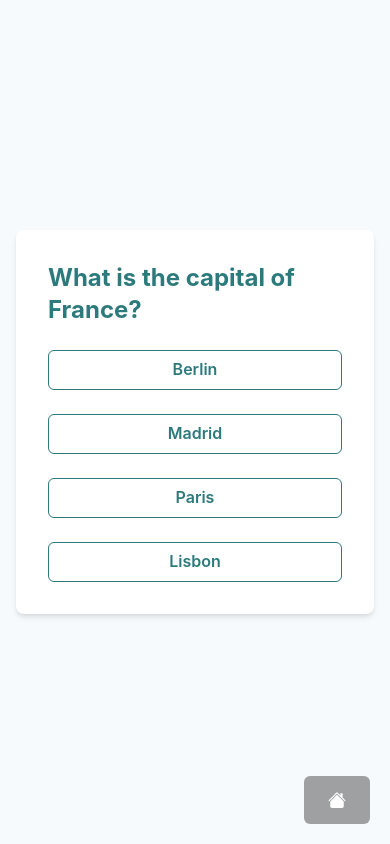
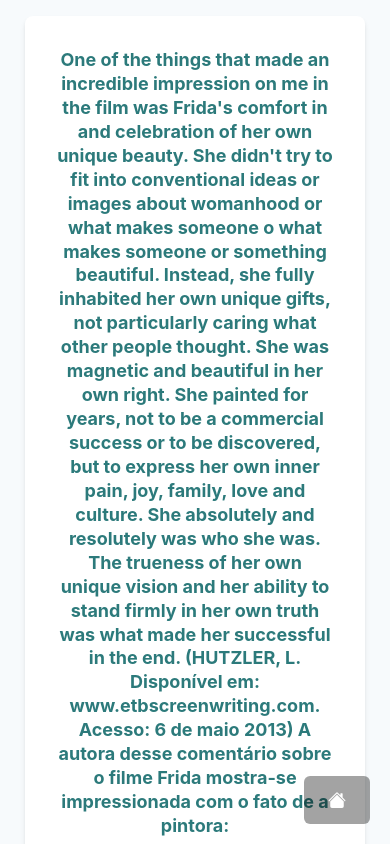
Before and after one commit to davileahy/LivreMente, a React (Create React App) app: page /pratica_enem in a window 390 px wide. Both pictures are taken after a click on the button "Inglês". Shown: the top 844 px of the page. Built offline with nearby package versions, Linux system fonts and the light colour scheme.

Commit message:
Better responsiveness and structuration of ENEM practice pages.

```diff
--- a/src/components/Question.js
+++ /dev/null
@@ -1,41 +0,0 @@
-import React, { useState } from "react";
-import { Box, Text, RadioGroup, Radio, Button, VStack } from "@chakra-ui/react";
-
-const QuestionComponent = ({ questionData, onNext }) => {
-    const [selectedOption, setSelectedOption] = useState(null);
-    const [isAnswered, setIsAnswered] = useState(false);
-    const [isCorrect, setIsCorrect] = useState(false);
-
-    const handleAnswer = () => {
-        setIsAnswered(true);
-        setIsCorrect(selectedOption === questionData.answer);
-    };
-
-    return (
-        <Box p={6} bg="white" borderRadius="md" boxShadow="lg">
-            <Text fontSize="lg" mb={4} fontWeight="bold">{questionData.prompt}</Text>
-            {questionData.image && <img src={questionData.image} alt="Question illustration" width="100%" />}
-            <RadioGroup onChange={setSelectedOption} value={selectedOption} mb={4}>
-                <VStack spacing={3} align="start">
-                    {questionData.options.map((option, index) => (
-                        <Radio key={index} value={option}>{option}</Radio>
-                    ))}
-                </VStack>
-            </RadioGroup>
-            {!isAnswered ? (
-                <Button colorScheme="teal" onClick={handleAnswer} isDisabled={!selectedOption}>
-                    Enviar Resposta
-                </Button>
-            ) : (
-                <>
-                    <Text color={isCorrect ? "green.500" : "red.500"} mt={4}>
-                        {isCorrect ? "Resposta Correta!" : `Resposta Incorreta. Correto: ${questionData.answer}`}
-                    </Text>
-                    <Button mt={4} colorScheme="teal" onClick={onNext}>Próxima Questão</Button>
-                </>
-            )}
-        </Box>
-    );
-};
-
-export default QuestionComponent;
--- a/src/data/questions.js
+++ b/src/data/questions.js
@@ -1,15 +1,23 @@
 const questions = [
   {
     category: "english",
-    prompt: "What is the capital of France?",
-    options: ["Berlin", "Madrid", "Paris", "Lisbon"],
-    answer: "Paris",
+    prompt:
+      "One of the things that made an incredible impression on me in the film was Frida's comfort in and celebration of her own unique beauty. She didn't try to fit into conventional ideas or images about womanhood or what makes someone o what makes someone or something beautiful. Instead, she fully inhabited her own unique gifts, not particularly caring what other people thought. She was magnetic and beautiful in her own right. She painted for years, not to be a commercial success or to be discovered, but to express her own inner pain, joy, family, love and culture. She absolutely and resolutely was who she was. The trueness of her own unique vision and her ability to stand firmly in her own truth was what made her successful in the end. (HUTZLER, L. Disponível em: www.etbscreenwriting.com. Acesso: 6 de maio 2013) A autora desse comentário sobre o filme Frida mostra-se impressionada com o fato de a pintora:",
+    options: [
+      "A) ter uma aparência exótica.",
+      "B) vender bem a sua imagem.",
+      "C) ter grande poder de sedução.",
+      "D) assumir sua beleza singular.",
+      "E) recriar-se por meio da pintura.",
+    ],
+    answer: "D) assumir sua beleza singular.",
     image: null,
   },
 
   {
     category: "english",
-    prompt: 'THE DEATH OF THE PC The days of paying for costly software upgrades are numbered. The PC will soon be obsolete. And Business Week reports 70% of Americans are already using the technology that will replace it. Merrill Lynch calls it "a $160 billion tsunami." Computing giants including IBM, Yahoo!, and Amazon are racing to be the first to cash in on this PC-killing revolution. Yet, two little-known companies have a huge head start. Get their names in a free report from The Motley Fool called, "The Two Words Bill Gates Doesn’t Want You to Hear..." BROUGHT TO YOU BY THE MOTLEY FOOL (Disponível em: http://www.fool.com. Acesso em: 21.07.10) Ao optar por ler a reportagem completa sobre o assunto anunciado, tem-se acesso a duas palavras que Bill Gates não quer que o leitor conheça e que se referem:',
+    prompt:
+      'THE DEATH OF THE PC The days of paying for costly software upgrades are numbered. The PC will soon be obsolete. And Business Week reports 70% of Americans are already using the technology that will replace it. Merrill Lynch calls it "a $160 billion tsunami." Computing giants including IBM, Yahoo!, and Amazon are racing to be the first to cash in on this PC-killing revolution. Yet, two little-known companies have a huge head start. Get their names in a free report from The Motley Fool called, "The Two Words Bill Gates Doesn’t Want You to Hear..." BROUGHT TO YOU BY THE MOTLEY FOOL (Disponível em: http://www.fool.com. Acesso em: 21.07.10) Ao optar por ler a reportagem completa sobre o assunto anunciado, tem-se acesso a duas palavras que Bill Gates não quer que o leitor conheça e que se referem:',
     options: [
       "A) aos responsáveis pela divulgação desta informação na internet.",
       "B) às marcas mais importantes de microcomputadores do mercado.",
@@ -23,7 +31,8 @@ const questions = [
 
   {
     category: "english",
-    prompt: "The six-year molars are the first permanent teeth. They are the “keystone” of the dental arch. They are also extremely susceptible to decay. Parents have to understand that these teeth are very important. Over 25% of 6 to 7 year old children have beginning cavities in one of the molars. The early loss of one of these molars causes serious problems in childhood and adult life. It is never easy for parents to make kids take care of their teeth. Even so, parents have to insist and never give up. (Módulo do Ensino Integrado: Fundamental, médio, Profissional – DCL) O texto aborda uma temática inerente ao processo de desenvolvimento do ser humano, a dentição. Há informação quantificada na mensagem quando se diz que as cáries dos dentes mencionados:",
+    prompt:
+      "The six-year molars are the first permanent teeth. They are the “keystone” of the dental arch. They are also extremely susceptible to decay. Parents have to understand that these teeth are very important. Over 25% of 6 to 7 year old children have beginning cavities in one of the molars. The early loss of one of these molars causes serious problems in childhood and adult life. It is never easy for parents to make kids take care of their teeth. Even so, parents have to insist and never give up. (Módulo do Ensino Integrado: Fundamental, médio, Profissional – DCL) O texto aborda uma temática inerente ao processo de desenvolvimento do ser humano, a dentição. Há informação quantificada na mensagem quando se diz que as cáries dos dentes mencionados:",
     image: null,
     options: [
       "A) acontecem em mais de 25% das crianças entre seis e sete anos",
@@ -37,7 +46,8 @@ const questions = [
 
   {
     category: "english",
-    prompt: "Hip hop music Hip hop music Hip hop music is a musical genre which developed as part of hip hop culture, and is defined by key stylistic elements such as rapping, DJing, sampling (or synthesis), scratching and beatboxing. Hip hop began in the South Bronx of New York City in the 1970s. The term rap is often used synonymously with hip hop, but hip hop denotes the practices of an entire subculture. Brazilian hip hop is one of the world’s major hip hop scenes, with active rap, break dance, and graffiti scenes, especially in São Paulo, where groups tend to have a more international style, influenced by old school hip hop and gangsta rap. Brazilian rap has served as a reflection of political, social, and racial issues plaguing the disenfranchised youth in the suburbs of São Paulo and Rio. The lyrical content, band names, and song names used by Brazilian hip hop artists often connote the socio-political issues surrounding their communities. (Disponível em: http://en.wikipedia.org. Acesso em: 8 jul. 2010 - fragmento) Sendo a música uma das formas de manifestação cultural de um país, o rap brasileiro, a partir das informações do texto, tem sido caracterizado: ",
+    prompt:
+      "Hip hop music Hip hop music Hip hop music is a musical genre which developed as part of hip hop culture, and is defined by key stylistic elements such as rapping, DJing, sampling (or synthesis), scratching and beatboxing. Hip hop began in the South Bronx of New York City in the 1970s. The term rap is often used synonymously with hip hop, but hip hop denotes the practices of an entire subculture. Brazilian hip hop is one of the world’s major hip hop scenes, with active rap, break dance, and graffiti scenes, especially in São Paulo, where groups tend to have a more international style, influenced by old school hip hop and gangsta rap. Brazilian rap has served as a reflection of political, social, and racial issues plaguing the disenfranchised youth in the suburbs of São Paulo and Rio. The lyrical content, band names, and song names used by Brazilian hip hop artists often connote the socio-political issues surrounding their communities. (Disponível em: http://en.wikipedia.org. Acesso em: 8 jul. 2010 - fragmento) Sendo a música uma das formas de manifestação cultural de um país, o rap brasileiro, a partir das informações do texto, tem sido caracterizado: ",
     image: null,
     options: [
       "A) pela influência internacional nos nomes de bandas e de músicas.",
@@ -51,7 +61,8 @@ const questions = [
 
   {
     category: "english",
-    prompt: " (Spring Break Camp, 2015. Fôlder. Orange County Regional History Center) Tendo em vista a procura por atividades de lazer em períodos de recesso escolar, esse fôlder: ",
+    prompt:
+      " (Spring Break Camp, 2015. Fôlder. Orange County Regional History Center) Tendo em vista a procura por atividades de lazer em períodos de recesso escolar, esse fôlder: ",
     image:
       "https://d23vy2bv3rsfba.cloudfront.net/questoes_imagens/0_353050d3f07d070f837a2687330b822b_900602.jpg.png",
     options: [
--- a/src/pages/PracticePage.js
+++ b/src/pages/PracticePage.js
@@ -7,6 +7,7 @@ import {
   VStack,
   Image,
   Flex,
+  useBreakpointValue,
 } from "@chakra-ui/react";
 import { useParams } from "react-router-dom";
 import questions from "../data/questions"; // Importa o conjunto de questões
@@ -62,6 +63,9 @@ const PracticePage = () => {
     setIsFinished(false);
   };
 
+  const buttonFontSize = useBreakpointValue({ base: "sm", md: "md" });
+  const boxWidth = useBreakpointValue({ base: "95%", md: "600px" });
+
   // Renderiza a tela de resultados se o quiz estiver concluído
   if (isFinished) {
     return (
@@ -74,8 +78,8 @@ const PracticePage = () => {
       >
         <HomeButton />
         <Box textAlign="center" bg="white" p={8} rounded="lg" shadow="md">
-          <Heading color="teal.500">Resultado do Quiz</Heading>
-          <Text fontSize="xl" mt={4}>
+          <Heading color="teal.500" as={'h1'}>Resultado do Teste</Heading>
+          <Text fontSize="xl" mt={4} as={'h2'}>
             Você acertou {score} de {selectedQuestions.length} questões!
           </Text>
           <Button colorScheme="teal" onClick={restartQuiz} mt={6}>
@@ -91,7 +95,7 @@ const PracticePage = () => {
   if (!question) {
     return (
       <Flex justify="center" align="center" minHeight="100vh">
-        <Heading color="gray.500">Carregando questões...</Heading>
+        <Heading color="gray.500" as={'h1'}>Carregando questões...</Heading>
       </Flex>
     );
   }
@@ -107,30 +111,36 @@ const PracticePage = () => {
       p={4}
     >
       <HomeButton />
-      <Box bg="white" p={8} rounded="lg" shadow="md" maxWidth="600px" w="100%">
-        <VStack spacing={6}>
-          <Heading size="lg" color="teal.600">
+      <Box bg="white" p={8} rounded="lg" shadow="md" maxWidth={boxWidth} w="100%">
+        <VStack spacing={6} align="stretch">
+          <Heading size="lg" color="teal.600" textAlign="center" fontSize={{ base: "lg", md: "xl" }}>
             {question.prompt}
           </Heading>
           {question.image && (
             <Image
               src={question.image}
               alt="imagem da questão"
-              boxSize="300px"
+              boxSize={{ base: "250px", md: "300px" }}
               objectFit="cover"
               rounded="md"
             />
           )}
           {question.options.map((option, index) => (
+            <Flex key={index} w="100%">
               <Button
-              key={index}
                 onClick={() => handleAnswer(option)}
                 colorScheme="teal"
                 variant="outline"
-              w="100%"
+                fontSize={buttonFontSize}
+                p={4}
+                whiteSpace="normal"
+                flex="1"
+                textAlign="left"
+                size={'lg'}
               >
                 {option}
               </Button>
+            </Flex>
           ))}
         </VStack>
       </Box>
```
Also changed, not shown: src/pages/LanguageSelectionPage.js (+41 -3 lines). Lines whose indentation alone changed are shown as unchanged.
